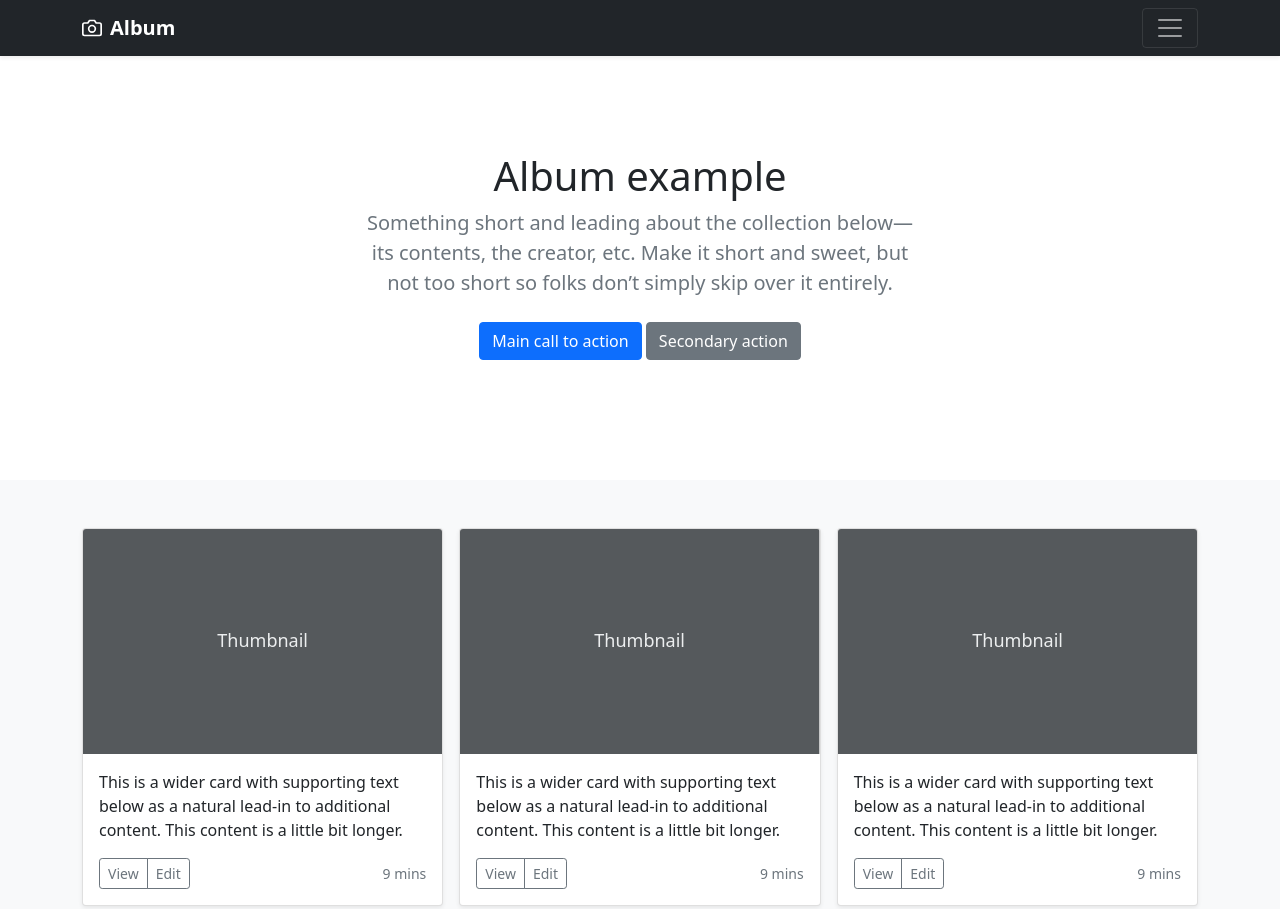
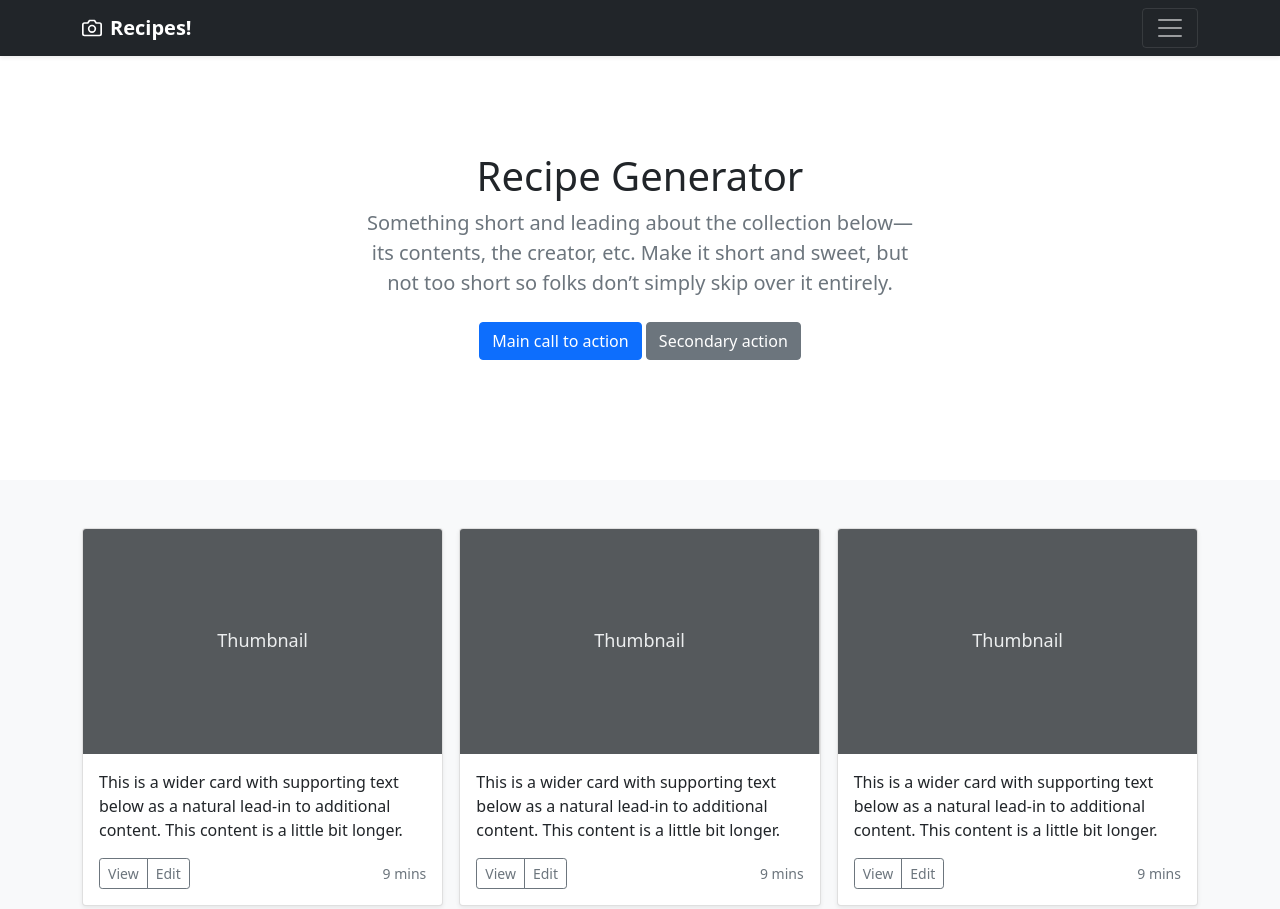
Before and after one commit to michaelkielt/WebApp1, a plain HTML site: page index.html in a window 1280 px wide. Shown: the top 909 px of the page. Drawn offline with nearby package versions, Linux system fonts and the light colour scheme.

Commit message:
changing header names

```diff
--- a/index.html
+++ b/index.html
@@ -42,7 +42,7 @@
                         <path d="M23 19a2 2 0 0 1-2 2H3a2 2 0 0 1-2-2V8a2 2 0 0 1 2-2h4l2-3h6l2 3h4a2 2 0 0 1 2 2z" />
                         <circle cx="12" cy="13" r="4" />
                     </svg>
-                    <strong>Album</strong>
+                    <strong>Recipes!</strong>
                 </a>
                 <button class="navbar-toggler" type="button" data-bs-toggle="collapse" data-bs-target="#navbarHeader"
                     aria-controls="navbarHeader" aria-expanded="false" aria-label="Toggle navigation">
@@ -57,7 +57,7 @@
         <section class="py-5 text-center container">
             <div class="row py-lg-5">
                 <div class="col-lg-6 col-md-8 mx-auto">
-                    <h1 class="fw-light">Album example</h1>
+                    <h1 class="fw-light">Recipe Generator</h1>
                     <p class="lead text-muted">Something short and leading about the collection below—its contents, the
                         creator, etc. Make it short and sweet, but not too short so folks don’t simply skip over it
                         entirely.</p>
```
